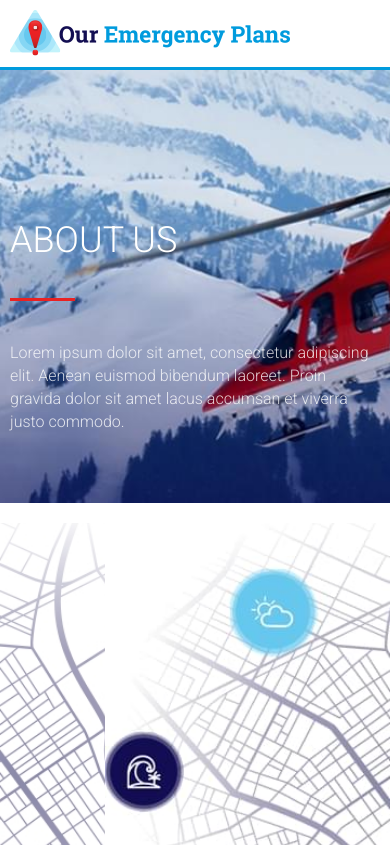
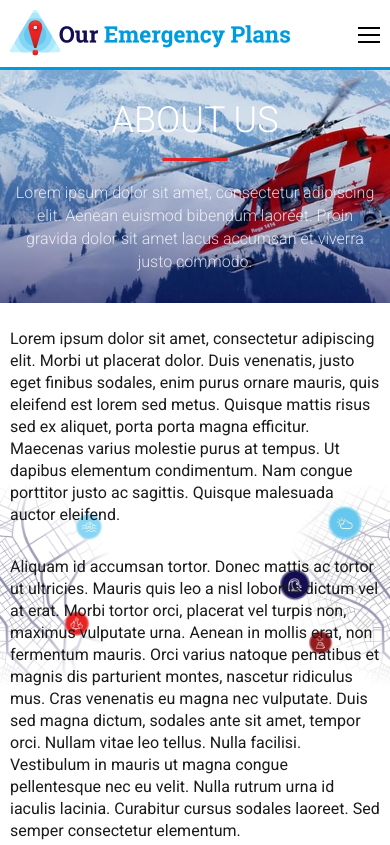
Before and after one commit to Mher-777/OurEmergencyPlans, a website: page app/about-page.html in a window 390 px wide. Shown: the top 845 px of the page. Drawn offline with nearby package versions, Linux system fonts and the light colour scheme; some packages are replaced by stand-ins of ours; a script that the page names is missing.

Commit message:
end project

```diff
--- a/app/about-page.html
+++ b/app/about-page.html
@@ -22,6 +22,7 @@
                     <img src="./images/logo.png" alt="">
                 </a>
                 <ul class="header__menu">
+                    <div class="header__menu-closs"></div>
                     <li class="header__menu-item">
                         <a href="#" class="header__menu-link">
                             Home
@@ -48,6 +49,11 @@
                         </a>
                     </li>
                 </ul>
+                <div class="header__hamburger">
+                    <span class="header__hamburger-line"></span>
+                    <span class="header__hamburger-line"></span>
+                    <span class="header__hamburger-line"></span>
+                </div>
             </div>
         </div>
     </header>
--- a/app/scss/_media.scss
+++ b/app/scss/_media.scss
@@ -1,4 +1,7 @@
 @media (max-width: 1060px) {
+  .about-page__content {
+    padding: 10px;
+  }
   .top-section {
     padding-top: 30px;
   }
@@ -143,6 +146,17 @@
   }
 }
 @media (max-width: 800px) {
+  .about-page__wrapper::before,
+  .about-page__wrapper::after {
+    min-height: 300px;
+    max-width: 165px;
+  }
+  .about-page__inner {
+    margin-top: 50px;
+  }
+  .about-page__bg {
+    min-height: 300px;
+  }
   .features-page {
     padding-top: 35px;
     padding-bottom: 35px;
@@ -255,9 +269,38 @@
   }
 }
 @media (max-width: 570px) {
+    .about-page__wrapper{
+        padding: 25px 0;
+    }
+    .about-page__wrapper::before, .about-page__wrapper::after{
+        top: 50%;
+        transform: translateY(-50%);
+    }
+    .about-page__info{
+        font-size: 16px;
+        line-height: 22px;
+    }
   .features-page__row:nth-child(3) .features-page__bg {
     max-width: 100%;
     min-height: 410px;
+  }
+  .about-page__inner {
+    text-align: center;
+    margin-top: 0;
+  }
+  .about-page__bg {
+    min-height: 230px;
+  }
+  .about-page__title::after {
+    left: 50%;
+    transform: translateX(-50%);
+  }
+  .about-page__title {
+    padding-bottom: 20px;
+    margin-bottom: 20px;
+  }
+  .about-page__bg {
+    padding: 30px 0;
   }
   .banner__slider-inner {
     padding: 25px 0;
@@ -331,23 +374,30 @@
     max-width: 100%;
     height: auto;
   }
-  .faq-page__box{
-      text-align: center;
+  .faq-page__box {
+    text-align: center;
+  }
+  .about-page__content{
+      padding: 0;
   }
 }
 @media (max-width: 430px) {
-    .faq-page__item{
-        font-size: 16px;
-        line-height: 16px;
+    .about-page__wrapper::before, .about-page__wrapper::after{
+        max-width: 110px;
+        min-height: 200px;
     }
+  .faq-page__item {
+    font-size: 16px;
+    line-height: 16px;
+  }
   .features-page__row:nth-child(1) .features-page__bg {
     min-height: 320px;
   }
   .features-page__row:nth-child(4) .features-page__bg {
     min-height: 320px;
   }
-  .faq-page__box-icons{
-      margin-bottom: 20px;
+  .faq-page__box-icons {
+    margin-bottom: 20px;
   }
   .banner__slider-logo {
     img {
--- a/app/scss/style.scss
+++ b/app/scss/style.scss
@@ -574,7 +574,8 @@
     background-repeat: no-repeat;
     background-size: cover;
     background-position: center;
-    width: 285px;
+    max-width: 285px;
+    width: 100%;
     top: 20px;
     min-height: 499px;
   }
@@ -595,6 +596,8 @@
   line-height: 25px;
   font-size: 20px;
   color: #1a1a1a;
+  position: relative;
+  z-index: 1;
   p + p{
     margin-top: 30px;
   }
```
Also changed, not shown: app/css/style.min.css.
